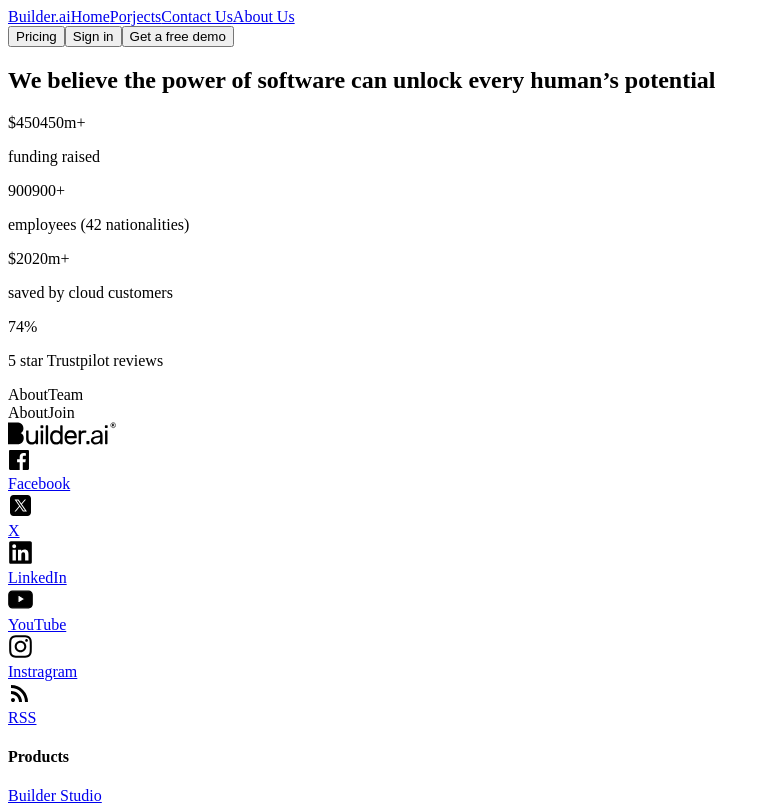
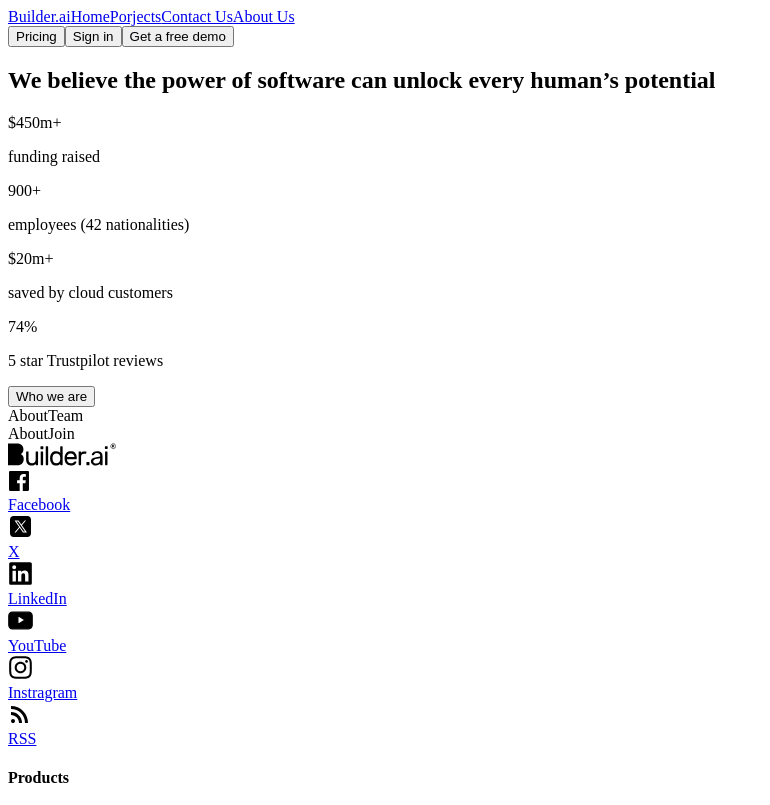
Before and after one commit to AlveeGit/builder.ai, a React (Create React App) app: page /about-us in a window 1280 px wide. Shown: the top 805 px of the page, without its empty margins (0-770 px from the left). Built offline with nearby package versions, Linux system fonts and the light colour scheme; the HTML template or start-up script is replaced by a standard one.

Commit message:
updating about hero hero

```diff
--- a/src/cms/aboutUs/AboutUsData.js
+++ b/src/cms/aboutUs/AboutUsData.js
@@ -1,9 +1,13 @@
+
+
 export const AboutUsHeroData = {
   title: "We believe the power of software can unlock every human’s potential",
   stats: [
-    { label: "funding raised", value: "$450450m+" },
-    { label: "employees (42 nationalities)", value: "900900+" },
-    { label: "saved by cloud customers", value: "$2020m+" },
+    { label: "funding raised", value: "$450m+" },
+    { label: "employees (42 nationalities)", value: "900+" },
+    { label: "saved by cloud customers", value: "$20m+" },
     { label: "5 star Trustpilot reviews", value: "74%" },
-  ],
+    ],
+  buttonText : "Who we are",
+  buttonLink : "#",
 };
--- a/src/components/Banner.js
+++ b/src/components/Banner.js
@@ -1,11 +1,9 @@
 import { useState } from "react";
 import Button from "./common/Button";
-import { icon1, icon2, icon3 } from "../assets/images";
 import { IoIosCloseCircleOutline } from "react-icons/io";
 
 const Banner = ({ text, buttonText, onButtonClick }) => {
   const [showBanner, setShowBanner] = useState(true);
-  const images = [icon1, icon2, icon3];
 
   if (!showBanner) {
     return null;
@@ -13,18 +11,6 @@
 
   return (
     <div className="flex items-center justify-center w-full py-4 px-6 bg-primary text-lg font-bold sticky bottom-0 z-50 ">
-      {/* Images Section */}
-      {/* <div className="flex -space-x-3">
-        {images.map((image, index) => (
-          <img
-            key={index}
-            src={image}
-            alt={`Avatar ${index}`}
-            className="w-10 h-10 100 rounded-full border-4 border-black"
-          />
-        ))}
-      </div> */}
-
       {/* Text Section */}
       <div className="ml-6 text-white font-medium">
         Want to launch your app like a rocket? 🚀
--- a/src/components/about-us/AboutHero.js
+++ b/src/components/about-us/AboutHero.js
@@ -1,18 +1,17 @@
 import React from "react";
 import { motion } from "framer-motion";
 import { AboutUsHeroData } from "../../cms/aboutUs/AboutUsData";
-
-
+import Button from "../common/Button";
 
 const AboutHero = () => {
   return (
-    <section className="relative flex flex-col items-center justify-center px-4 py-12 bg-white text-gray-800 overflow-hidden">
+    <section className="relative flex flex-col gap-12 items-center justify-center px-4 py-12 bg-white text-gray-800 overflow-hidden min-h-[calc(70vh)]">
       {/* Right Side Dotted Background */}
-      <div className="absolute inset-y-0 left-1/2 w-full h-full bg-dots-pattern" />
+      <div className="absolute inset-y-0 left-1/2 w-full h-full bg-dots-pattern " />
 
       {/* Title */}
       <motion.h1
-        className="relative text-3xl sm:text-4xl lg:text-5xl font-bold text-center mb-8"
+        className="relative text-xl sm:text-3xl lg:text-5xl font-bold text-center mb-8 max-w-5xl"
         initial={{ opacity: 0, y: -20 }}
         animate={{ opacity: 1, y: 0 }}
         transition={{ duration: 0.6 }}
@@ -21,22 +20,28 @@
       </motion.h1>
 
       {/* Grid of Stats */}
-      <div className="relative grid grid-cols-1 sm:grid-cols-2 gap-6 w-full max-w-4xl">
+      <div className="relative grid grid-cols-1 sm:grid-cols-2 lg:grid-cols-4 gap-6 w-full max-w-5xl">
         {AboutUsHeroData.stats.map((stat, index) => (
           <motion.div
             key={index}
-            className="p-6 bg-gray-50 rounded-lg shadow-lg"
+            className="p-6 "
             initial={{ opacity: 0, scale: 0.8 }}
             animate={{ opacity: 1, scale: 1 }}
             transition={{ delay: index * 0.2, duration: 0.4 }}
           >
-            <div className="text-2xl sm:text-3xl font-bold text-center mb-2">
+            <div className="text-xl sm:text-3xl lg:text-5xl font-bold text-center mb-2 text-primary">
               {stat.value}
             </div>
             <p className="text-lg text-center">{stat.label}</p>
           </motion.div>
         ))}
       </div>
+
+      <Button
+        text={AboutUsHeroData.buttonText}
+        variant="primary"
+        className="px-8 relative"
+      />
     </section>
   );
 };
--- a/src/components/common/Button.js
+++ b/src/components/common/Button.js
@@ -1,6 +1,6 @@
 import React from "react";
 
-const Button = ({ icon: Icon, text, variant }) => {
+const Button = ({ icon: Icon, text, variant, className }) => {
   // Define a mapping for the button styles based on the 'variant' prop
   const variantStyles = {
     transparent: "bg-transparent hover:bg-gray-300 text-sm font-bold",
@@ -14,7 +14,7 @@
   // Select the appropriate style or fallback to 'default'
   const buttonClass = `${
     variantStyles[variant] || variantStyles.default
-  } py-3 px-4 rounded-sm flex items-center justify-center space-x-2 transition duration-300 ease-in-out whitespace-nowrap `;
+  } py-3 px-4 rounded-sm flex items-center justify-center space-x-2 transition duration-300 ease-in-out whitespace-nowrap ${className} `;
 
   return (
     <button className={buttonClass}>
--- a/src/styles/custom.css
+++ b/src/styles/custom.css
@@ -23,8 +23,8 @@
 }
 
 .bg-dots-pattern {
-  background-image: radial-gradient(circle, #d1d5db 5px, transparent 5px);
-  background-size: 30px 30px;
+  background-image: radial-gradient(circle, #e7ebf0 5px, transparent 5px);
+  background-size: 40px 40px;
 }
 
 .custom-form {
```
